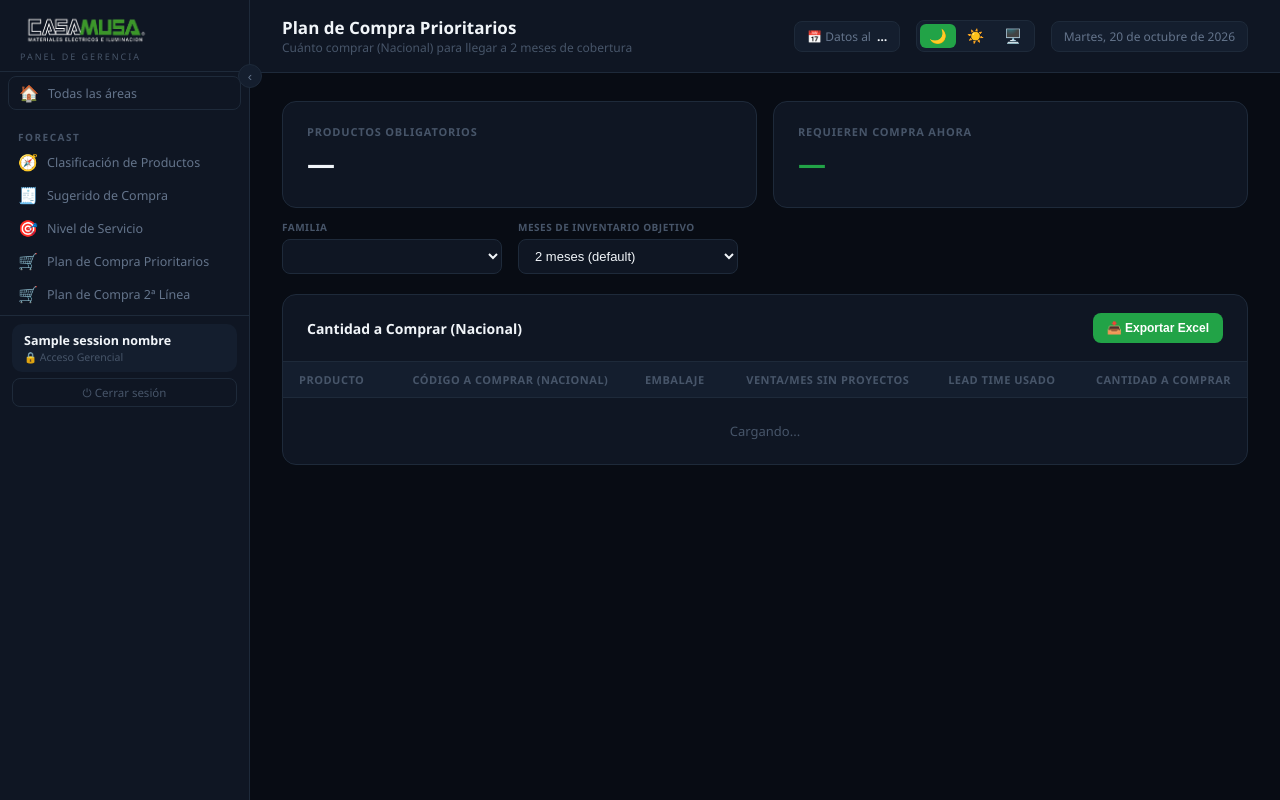
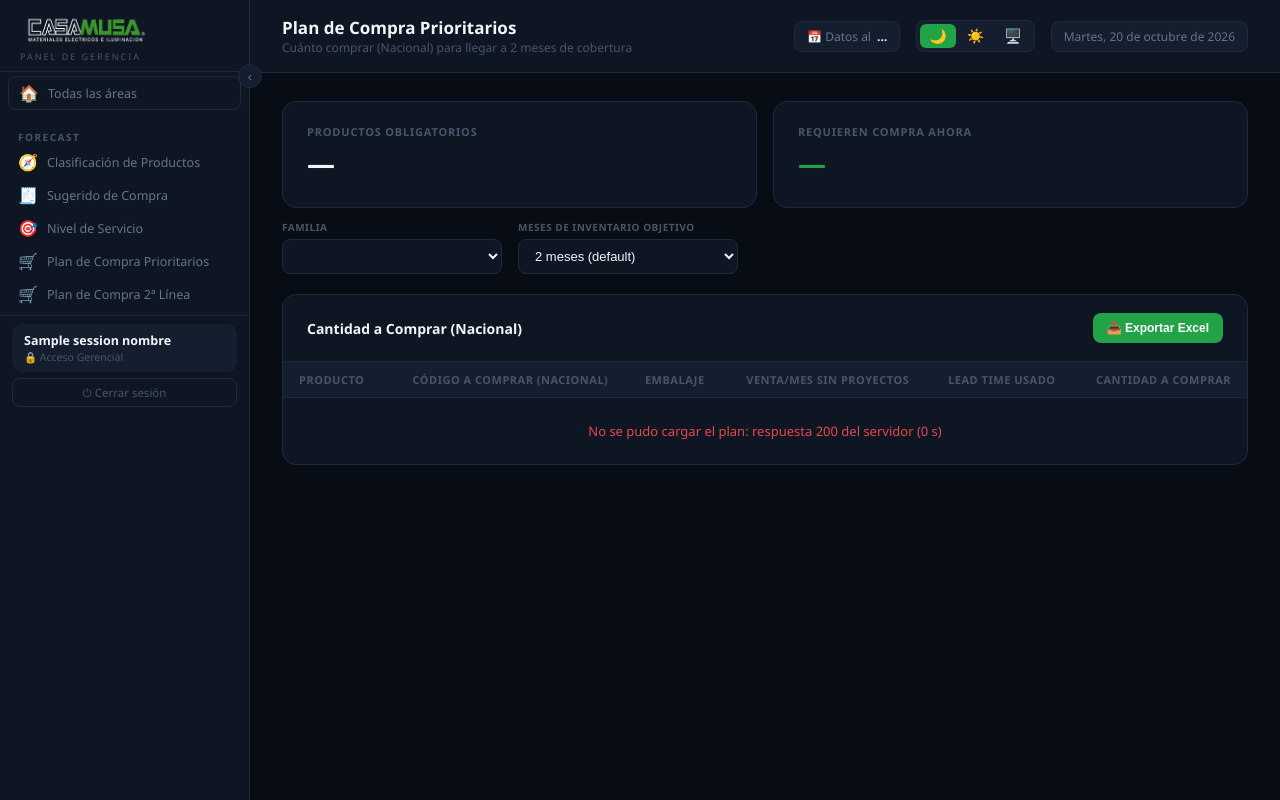
Before and after one commit to dsj874-bot/dashboard-casamusa, a Flask app: template templates/forecast_plan_compra.html in a window 1280 px wide. Run offline with Flask 3, Linux system fonts and the light colour scheme; the template is opened without the code that fills it: most values are stand-ins (such as "Sample title", 1, 10 or a date in 2020); lists and menus that the app fills with data are empty; parts of the project's set-up code (start-up, migrations or seed data) failed here and were passed over; some libraries are stand-ins or nearby versions.

Commit message:
Plan de Compra: mostrar el error en la tabla en vez de quedar en Cargando
Co-Authored-By: Claude Opus 5.5 <noreply@anthropic.com>

```diff
--- a/templates/forecast_plan_compra.html
+++ b/templates/forecast_plan_compra.html
@@ -195,12 +195,23 @@ function cargarDatos() {
   const meses = document.getElementById("f-meses").value;
 
   document.getElementById("tabla-body").innerHTML =
-    '<tr><td colspan="6" style="text-align:center;color:var(--muted);padding:24px;">Cargando...</td></tr>';
+    '<tr><td colspan="6" style="text-align:center;color:var(--muted);padding:24px;">Cargando... (puede tardar unos segundos)</td></tr>';
 
+  const t0 = Date.now();
   fetch(`/api/forecast/plan_compras?${qsFamilia()}&meses=${encodeURIComponent(meses)}`)
-    .then(r => r.json())
+    .then(async r => {
+      const txt = await r.text();
+      let d;
+      try { d = JSON.parse(txt); } catch (e) { throw new Error(`respuesta ${r.status} del servidor (${Math.round((Date.now() - t0) / 1000)} s)`); }
+      if (!r.ok || d.error) throw new Error(d.error || `error ${r.status}`);
+      return d;
+    })
     .then(renderTodo)
-    .catch(err => console.error("Error plan de compras:", err));
+    .catch(err => {
+      console.error("Error plan de compras:", err);
+      document.getElementById("tabla-body").innerHTML =
+        `<tr><td colspan="6" style="text-align:center;color:var(--danger, #e5484d);padding:24px;">No se pudo cargar el plan: ${String(err.message || err).replace(/</g, "&lt;")}</td></tr>`;
+    });
 
   cargarComparativo();
 }
```
